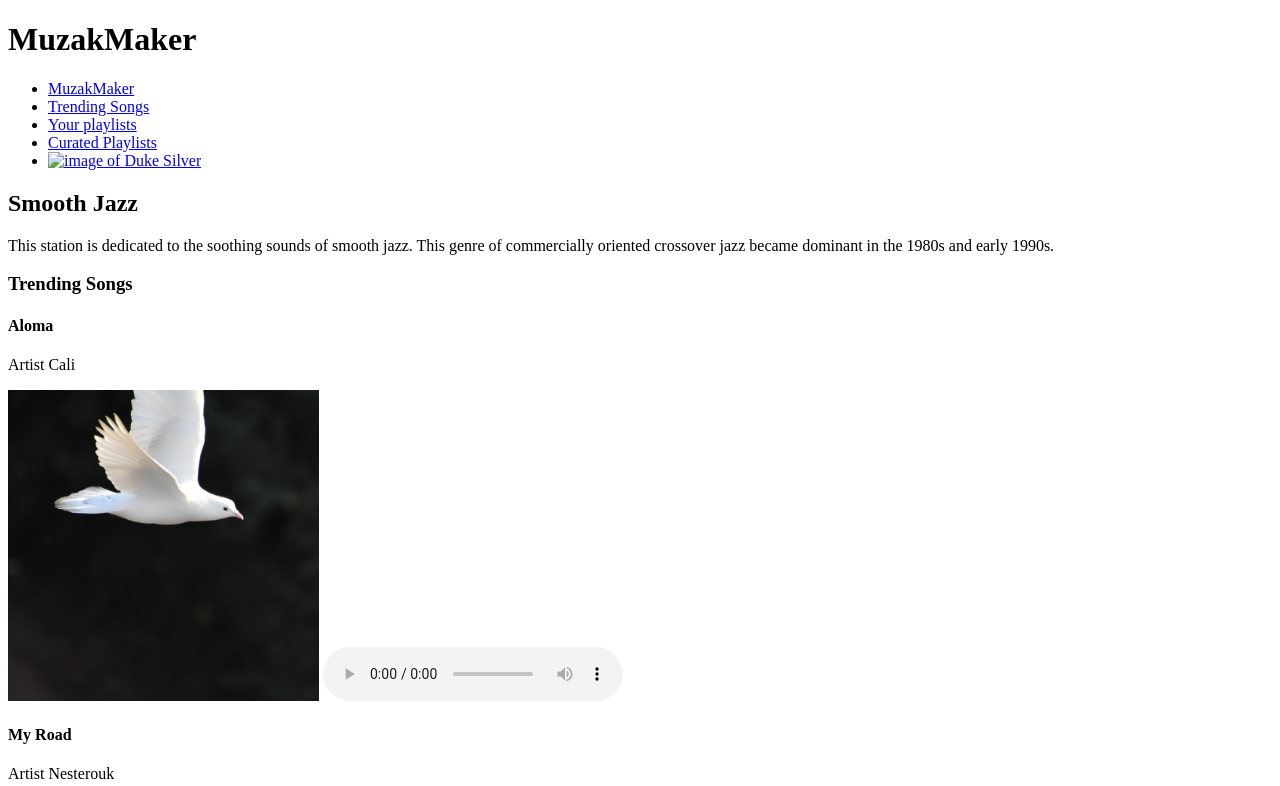
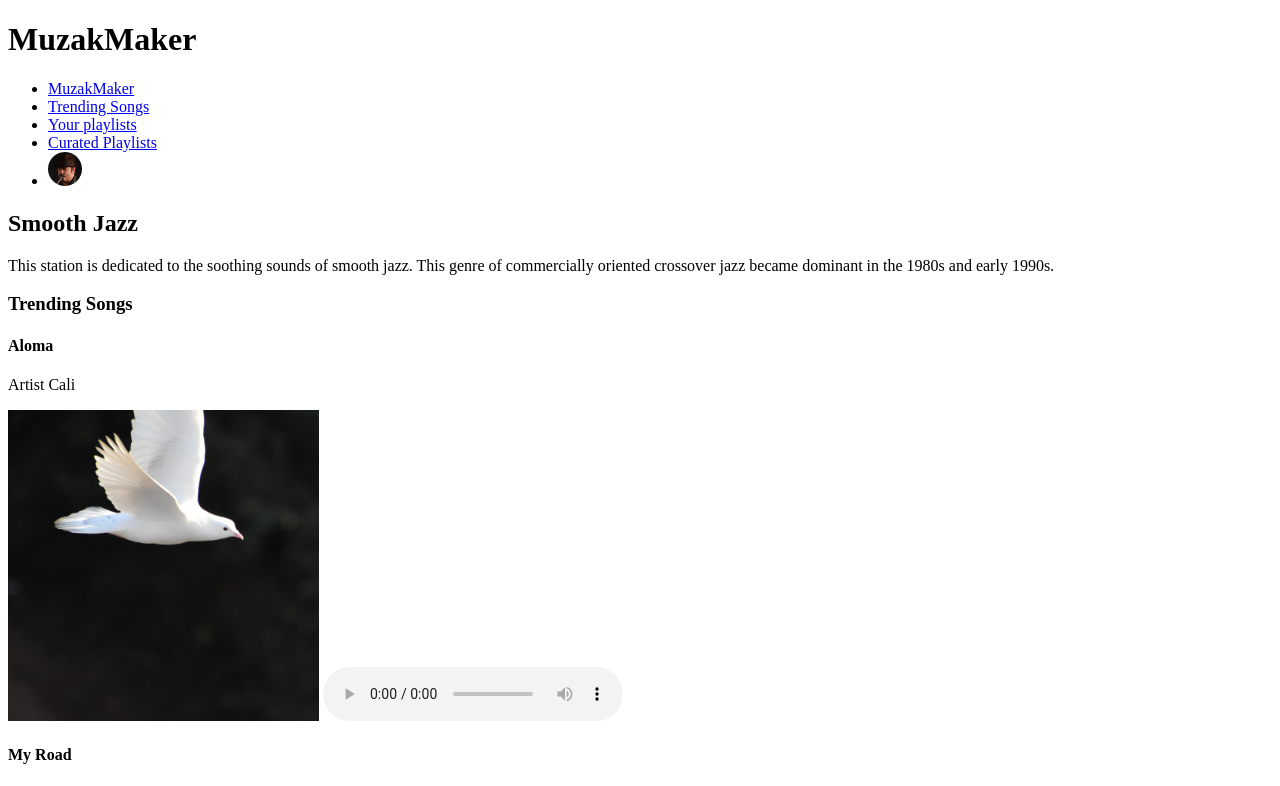
Before and after one commit to EddieLara21/streamingmedia, a plain HTML site: page index.html in a window 1280 px wide. Shown: the top 786 px of the page. Drawn offline with Linux system fonts and the light colour scheme.

Commit message:
coreected image to images
on duke silver

```diff
--- a/index.html
+++ b/index.html
@@ -16,7 +16,7 @@
                 <li><a href="#">Trending Songs</a></li>
                 <li><a href="#">Your playlists</a></li>
                 <li><a href="#">Curated Playlists</a></li>
-                <li><a href="#"><img src="image/duke-silver.png" alt="image of Duke Silver"></a></li>
+                <li><a href="#"><img src="images/duke-silver.png" alt="image of Duke Silver"></a></li>
             </ul>
         </nav>
         <section id="smoothJazz">
```
